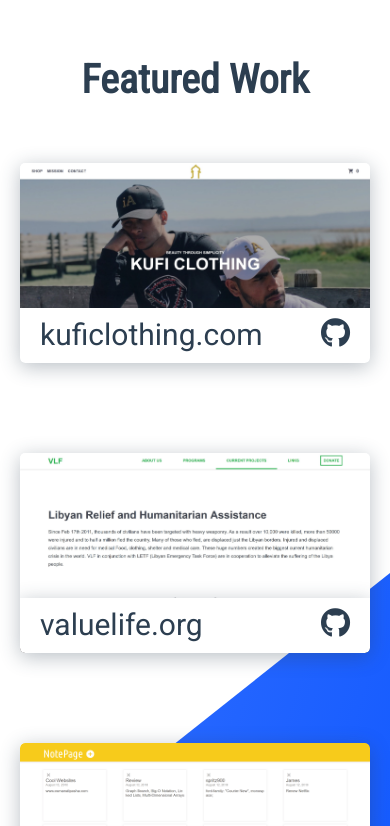
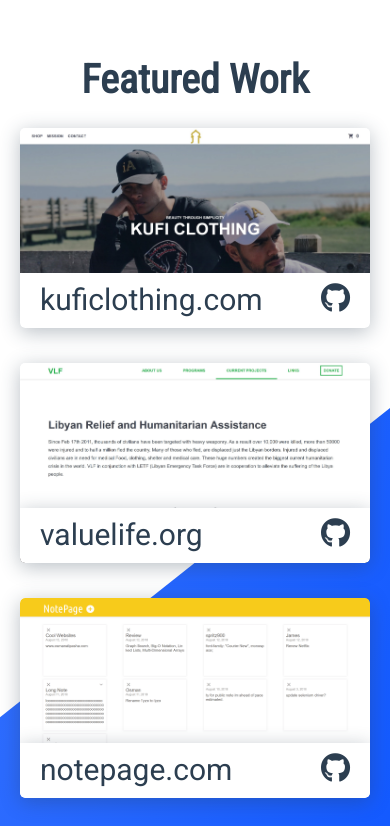
Before and after one commit to 1yzo/portfolio, a React (Create React App) app in the folder client/: page / in a window 390 px wide. Shown: the part 1640-2466 px from the top of the page. Built offline with nearby package versions, Linux system fonts and the light colour scheme.

Commit message:
Change project container margin on mobile

```diff
--- a/client/src/styles/projects-section.css
+++ b/client/src/styles/projects-section.css
@@ -109,4 +109,8 @@
         height: 25px;
         transform: translate(0, -20rem);
     }
+    .project-container {
+        margin-bottom: 1rem;
+        margin-top: 2.5rem;
+    }
 }
```
